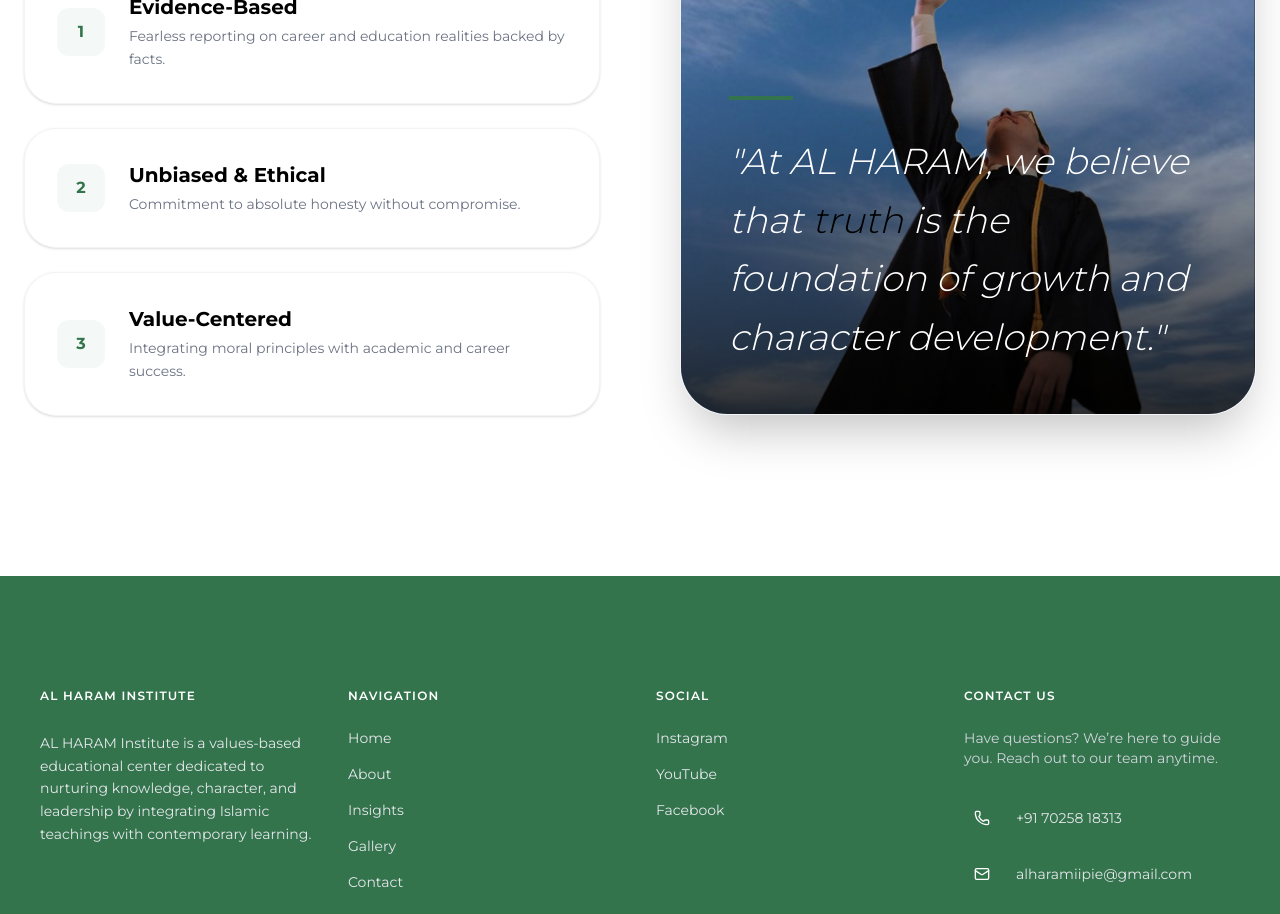
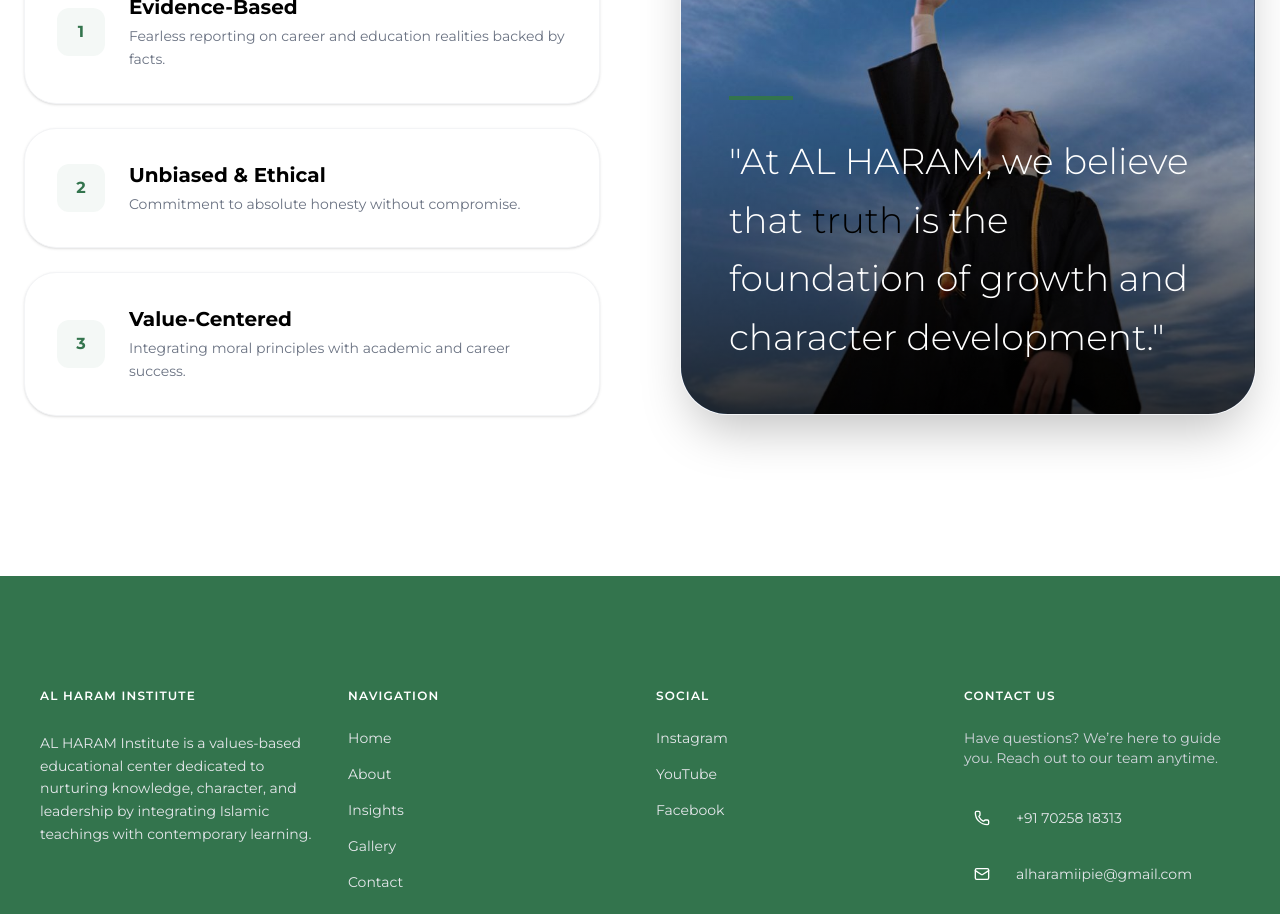
Before and after one commit to irfaanh/al-haram, a Next.js app: page /insights in a window 1280 px wide. Shown: the part 4120-5034 px from the top of the page. Built offline with nearby package versions, Linux system fonts and the light colour scheme.

Commit message:
style: Remove italic styling from the quote on the insights page.

```diff
--- a/src/app/insights/page.tsx
+++ b/src/app/insights/page.tsx
@@ -343,7 +343,7 @@ export default function JournalismPage() {
 
               <div className="absolute bottom-12 left-12 right-12 z-20">
                 <div className="w-16 h-1 bg-[#33744D] mb-8" />
-                <p className="text-2xl md:text-4xl font-light italic leading-relaxed text-white">
+                <p className="text-2xl md:text-4xl font-light  leading-relaxed text-white">
                   "At AL HARAM, we believe that <span className="text-black">truth</span> is the foundation of growth and character development."
                 </p>
               </div>
```
